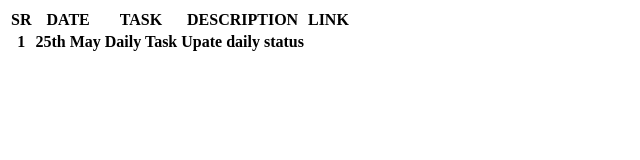
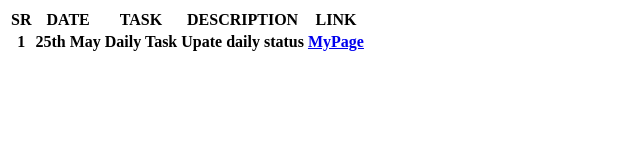
Before and after one commit to Dhinakar447/github.io, a plain HTML site: page index.html in a window 1280 px wide. Shown: the whole page, without its empty margins (0-640 px from the left). Drawn offline with Linux system fonts and the light colour scheme.

Commit message:
edited in html

```diff
--- a/index.html
+++ b/index.html
@@ -24,7 +24,7 @@
                 <th> 25th May</th>
                 <th> Daily Task</th>
                 <th> Upate daily status</th>
-                <th> <link rel="stylesheet" href="mylink"></th>
+                <th> <a href="/">MyPage</a></th>
             </tr>
         </tbody>
 
```
